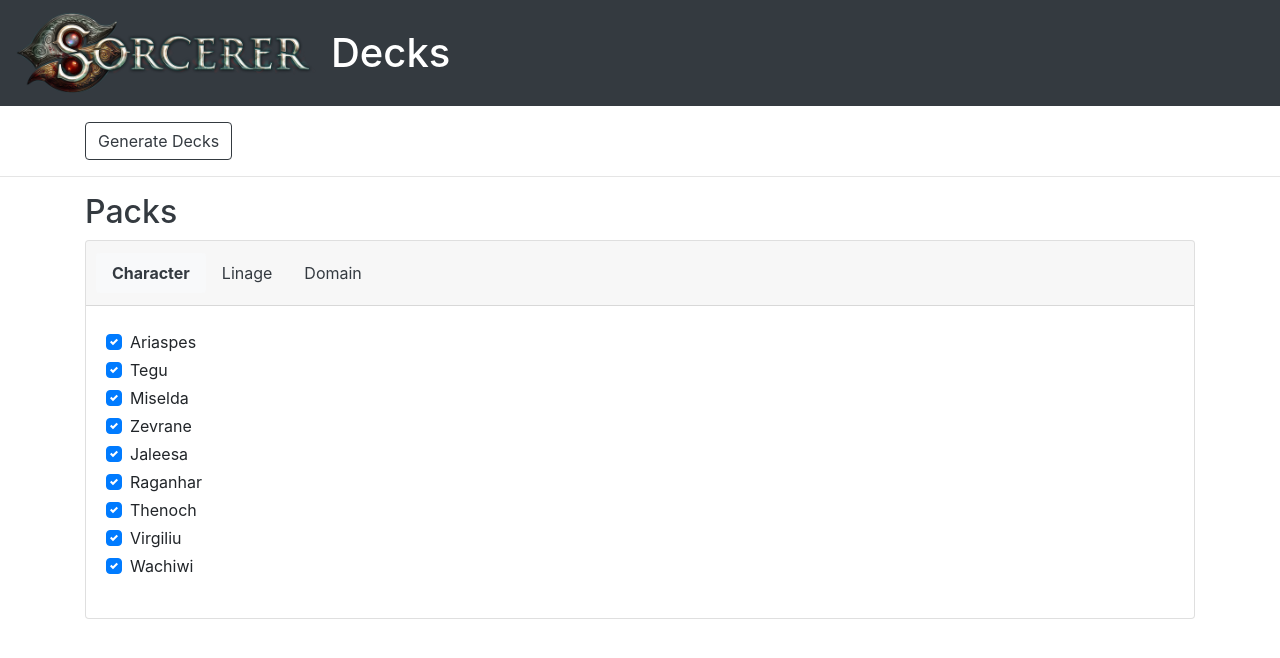
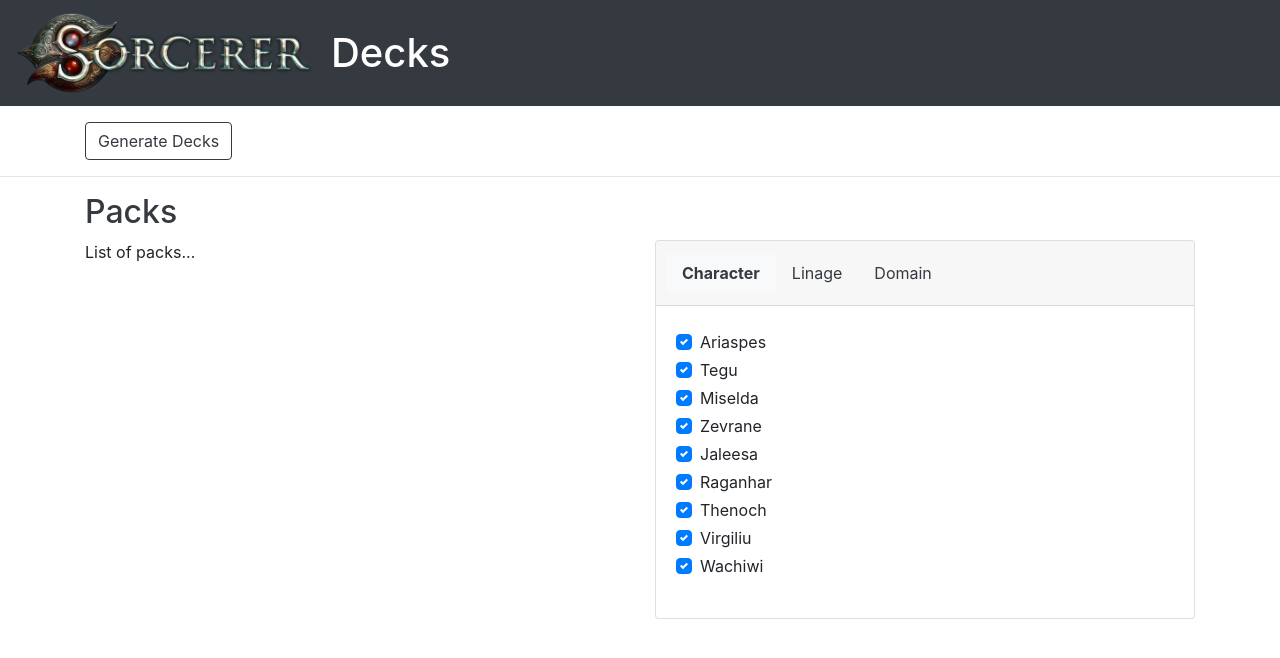
Before and after one commit to skinnybeans/sorcerer-decks, a Vue app: page / in a window 1280 px wide. Shown: the top 658 px of the page. Built offline with nearby package versions, Linux system fonts and the light colour scheme.

Commit message:
restructuring files

```diff
--- a/src/App.vue
+++ b/src/App.vue
@@ -21,6 +21,9 @@
         </b-col>
       </b-row>
       <b-row>
+        <b-col>
+          <app-pack-selection></app-pack-selection>
+        </b-col>
         <b-col class="mb-4">
           <b-card no-body>
             <b-tabs
@@ -82,12 +85,11 @@
 
 <script>
 
-import appDeck from './components/Deck.vue';
+import appDeck from './components/decks/Deck.vue';
 import appHeader from './components/Header.vue';
+import appPackSelection from './components/packSelection/PackSelection.vue';
 
-const characterList = ['Ariaspes', 'Tegu', 'Miselda', 'Zevrane', 'Jaleesa', 'Raganhar', 'Thenoch', 'Virgiliu', 'Wachiwi'];
-const linageList = ['The Animist', 'The Demonologist', 'The Bloodlord', 'The Necromancer', 'The Shapeshifter', 'The Druid'];
-const domainList = ['Of the Forgotton Temple', 'Of the Outcast Sanctuary', 'Of the Haunted Forest', 'Of the Screaming Coast', 'Of the Bloodsoaked Fjord', 'Of the Lunatic Asylum', 'Of the Royal Palace', 'Of the Witch Mountain'];
+import { characterList, linageList, domainList } from './data/decks';
 
 export default {
   name: 'app',
@@ -133,14 +135,7 @@ export default {
   components: {
     appDeck,
     appHeader,
+    appPackSelection,
   },
 };
 </script>
-
-<style>
-  .my-buttons .active {
-    color: #fff !important;
-    background-color: #28a745 !important;
-    border-color: #28a745 !important;
-  }
-</style>
--- /dev/null
+++ b/src/components/packSelection/PackList.vue
@@ -0,0 +1,11 @@
+<template>
+  <div>
+    List of packs...
+  </div>
+</template>
+
+<script>
+export default {
+
+};
+</script>
--- /dev/null
+++ b/src/components/packSelection/PackSelection.vue
@@ -0,0 +1,19 @@
+<template>
+  <div>
+    <app-pack-list></app-pack-list>
+  </div>
+</template>
+
+<script>
+
+import appPackList from './PackList.vue';
+
+export default {
+  data() {
+    return {};
+  },
+  components: {
+    appPackList,
+  },
+};
+</script>
--- /dev/null
+++ b/src/data/decks.js
@@ -0,0 +1,5 @@
+const characterList = ['Ariaspes', 'Tegu', 'Miselda', 'Zevrane', 'Jaleesa', 'Raganhar', 'Thenoch', 'Virgiliu', 'Wachiwi'];
+const linageList = ['The Animist', 'The Demonologist', 'The Bloodlord', 'The Necromancer', 'The Shapeshifter', 'The Druid'];
+const domainList = ['Of the Forgotten Temple', 'Of the Outcast Sanctuary', 'Of the Haunted Forest', 'Of the Screaming Coast', 'Of the Bloodsoaked Fjord', 'Of the Lunatic Asylum', 'Of the Royal Palace', 'Of the Witch Mountain'];
+
+export { characterList, linageList, domainList };
```
Also changed, not shown: src/store/index.js (added, +11 -0 lines), src/components/decks/Deck.vue (renamed from src/components/Deck.vue).
